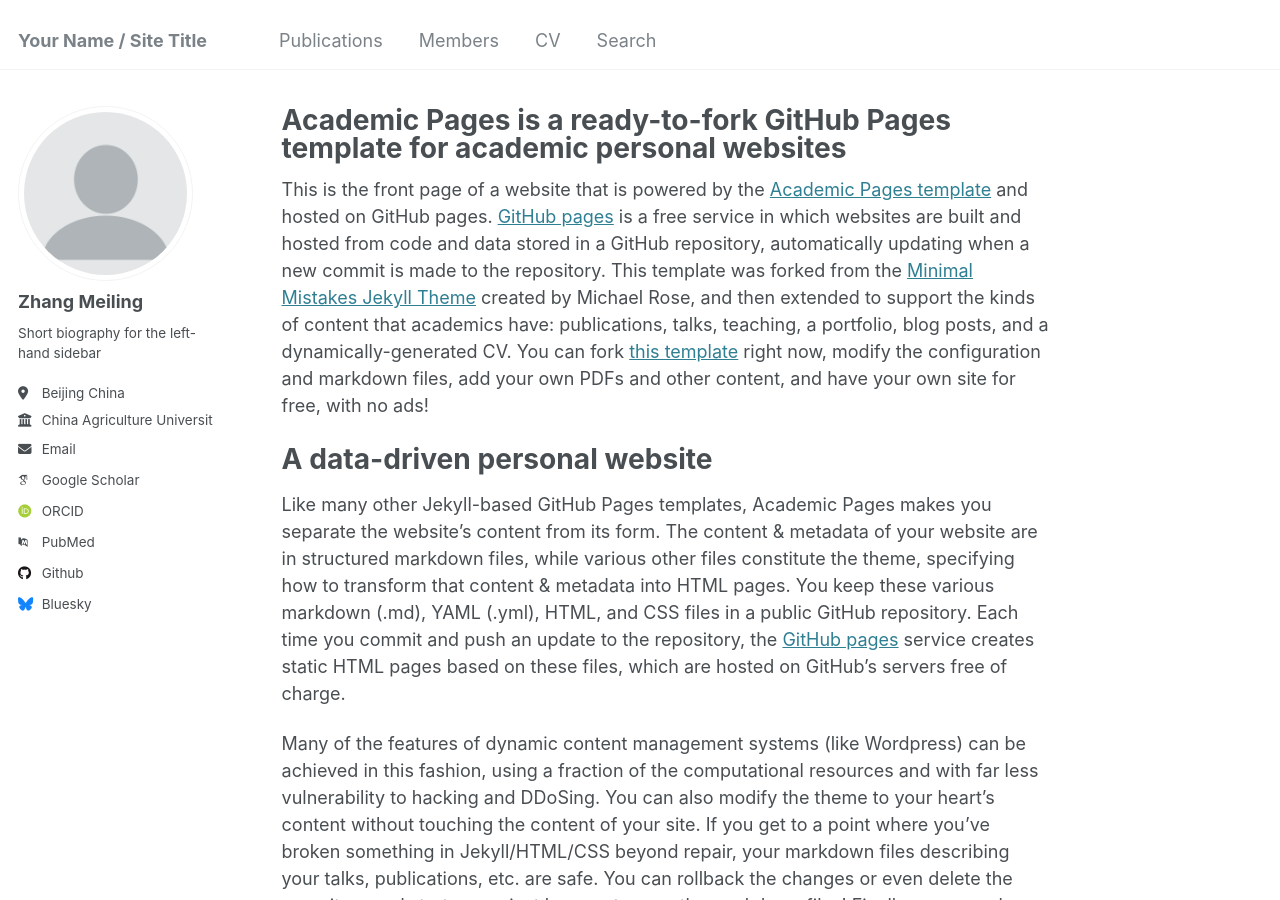
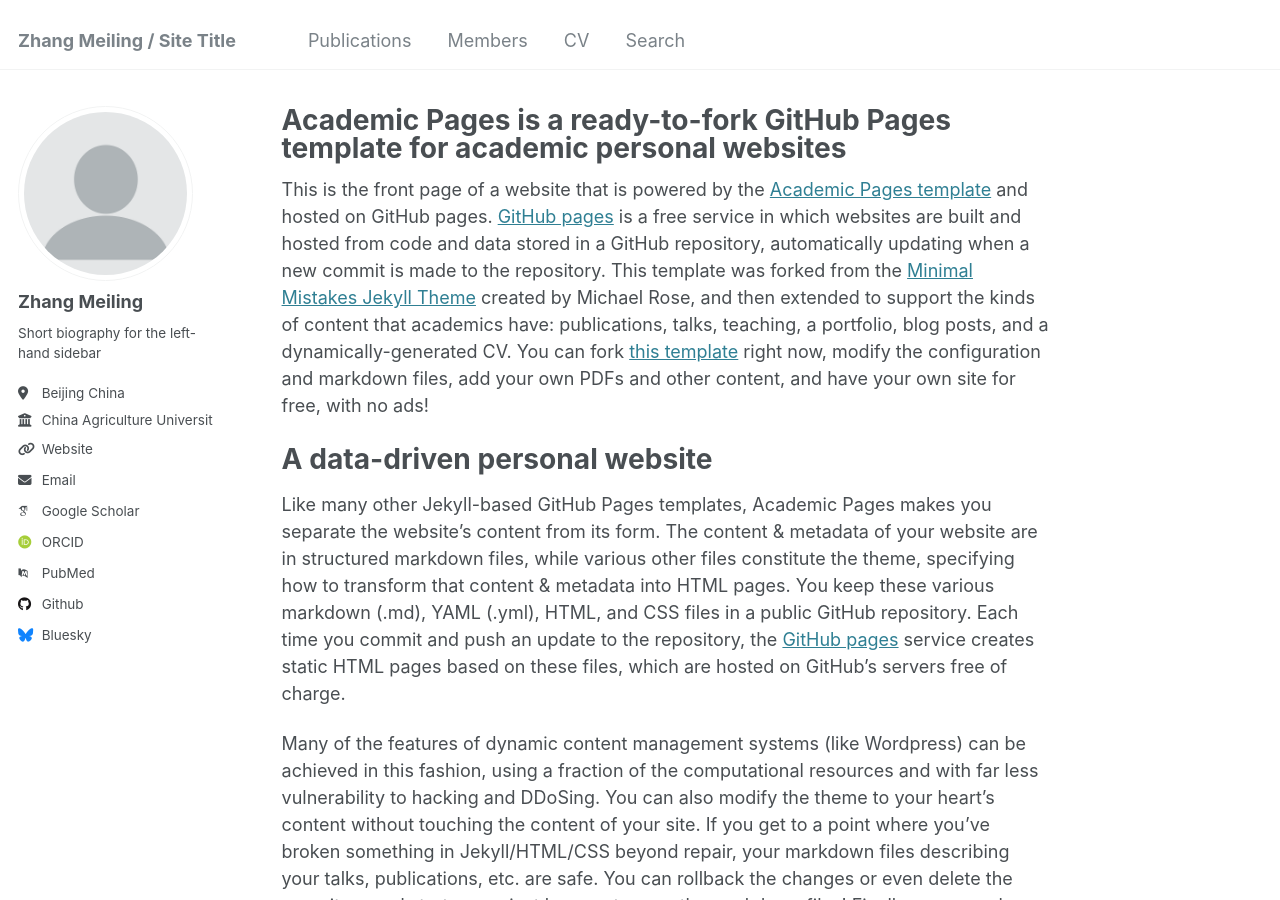
Before and after one commit to Hui50138/ZhangMeiling-Lab, a Jekyll site: the page built from _pages/about.md, in a window 1280 px wide and 900 px high. Built offline with Jekyll 4.4.1, drawn with Linux system fonts in a browser that asks for light colours; some web fonts are replaced.

Commit message:
Update _config.yml

```diff
--- a/_config.yml
+++ b/_config.yml
@@ -9,7 +9,7 @@
 
 # Basic Site Settings
 locale                   : "en-US"
-title                    : "Your Name / Site Title"
+title                    : "Zhang Meiling / Site Title"
 title_separator          : "-"
 name                     : &name "Your Name"
 description              : &description "personal description"
@@ -28,7 +28,7 @@ author:
   bio              : "Short biography for the left-hand sidebar"
   location         : "Beijing China"
   employer         : "China Agriculture University"
-  uri              : # URL
+  uri              : https://hui50138.github.io/ZhangMeiling-Lab.github.io # URL
   email            : "ml_zhang@cau.edu.cn"
 
   # Academic websites
```
